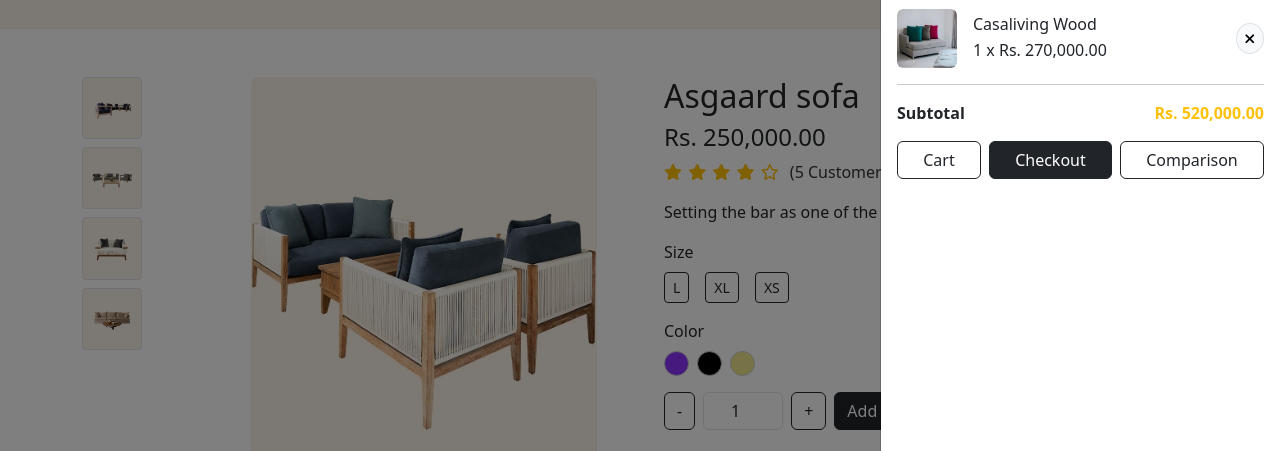
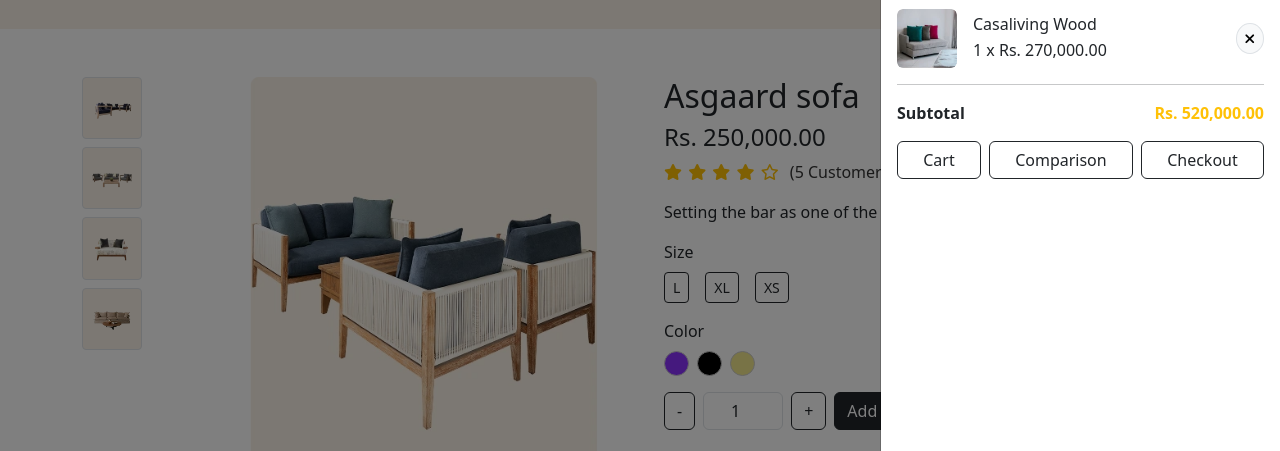
Before and after one commit to AbdullahShwareb/Furniro, a plain HTML site: page Product Page.html in a window 1280 px wide. Both pictures are taken after a click on the button 1176 px from the left and 39 px from the top of the page. Shown: the part 143-594 px from the top of the page. Drawn offline with nearby package versions, Linux system fonts and the light colour scheme.

Commit message:
edit offcanvs

```diff
--- a/Product Page.html
+++ b/Product Page.html
@@ -81,7 +81,7 @@
     </nav>
 
     <main>
-      <div class="offcanvas offcanvas-end" tabindex="-1" id="cartSidebar">
+       <div class="offcanvas offcanvas-end" tabindex="-1" id="cartSidebar">
         <div class="offcanvas-header">
           <h5 class="offcanvas-title fw-bold">Shopping Cart</h5>
           <button
@@ -128,14 +128,19 @@
           </div>
 
           <div class="d-flex flex-wrap gap-2">
-            <button class="btn btn-outline-dark flex-fill">Cart</button>
-            <button class="btn btn-dark flex-fill">Checkout</button>
+             <a href="./cart.html" class="btn btn-outline-dark flex-fill"
+              >Cart</a
+            >
             <a href="./comparison.html" class="btn btn-outline-dark flex-fill"
               >Comparison</a
+            >
+              <a href="./checkout.html" class="btn btn-outline-dark flex-fill"
+              >Checkout</a
             >
           </div>
         </div>
       </div>
+
 
       <section class="page-path-nav">
         <div class="container">
```
Also changed, not shown: about.html (+8 -3 lines), cart.html (+8 -3 lines), checkout.html (+8 -3 lines), comparison.html (+8 -3 lines), contact.html (+7 -2 lines), index.html (+6 -2 lines), login.html (+7 -2 lines), register.html (+8 -3 lines), search.html (+8 -3 lines), shop.html (+8 -3 lines), wishlist.html (+8 -3 lines).
